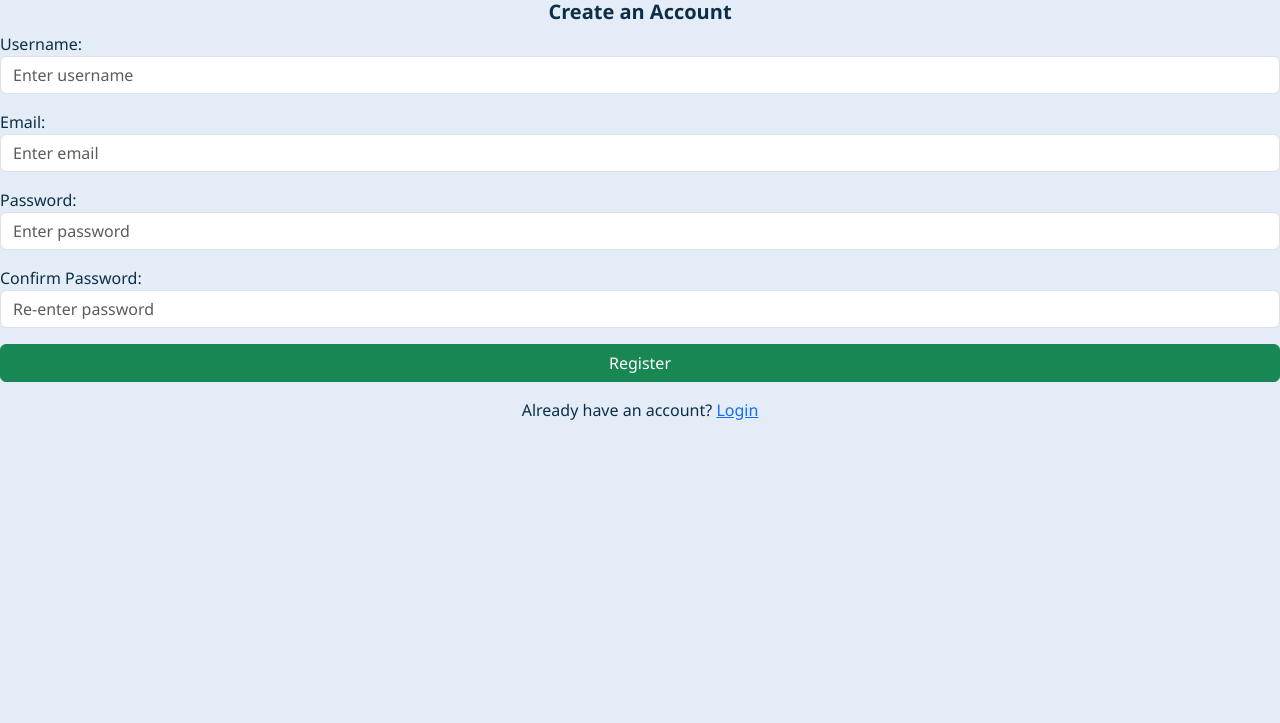
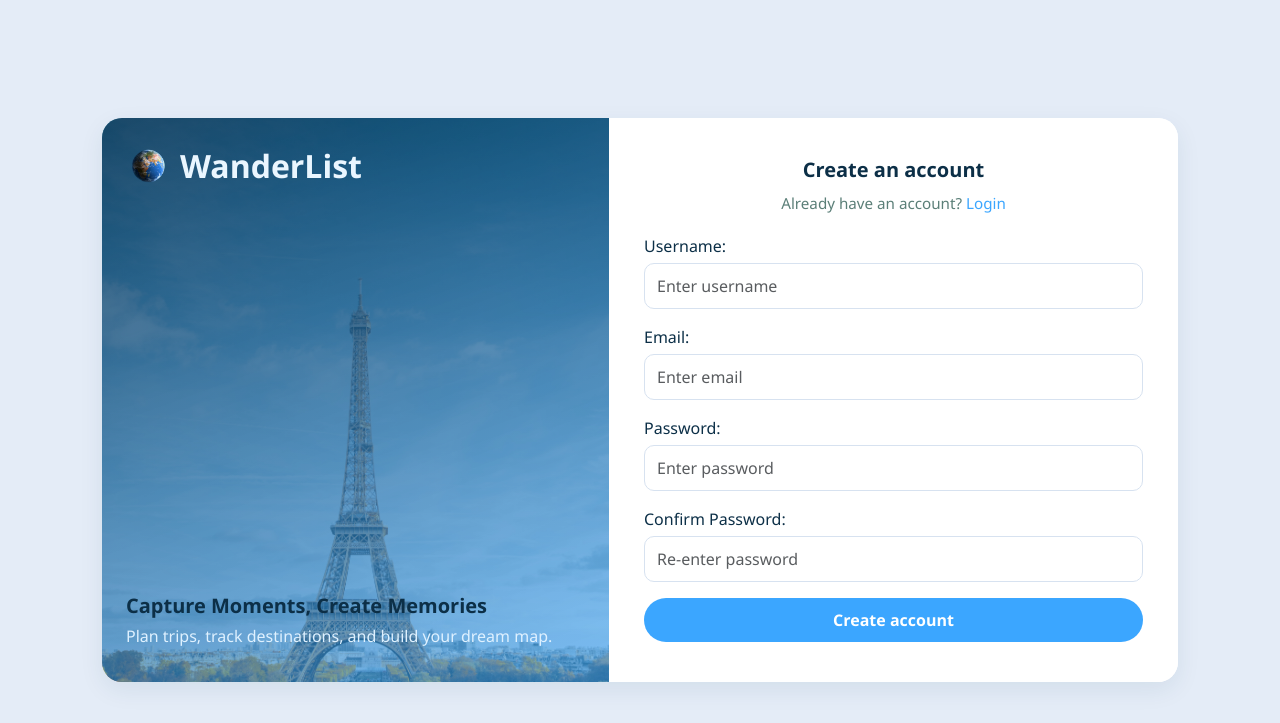
Before and after one commit to Dreee03/csit327-g2-WanderList, a Django app: page /accounts/register/ in a window 1280 px wide. Shown: the top 723 px of the page. Run offline with Django 4.2, Linux system fonts and the light colour scheme; parts of the project's set-up code (start-up, migrations or seed data) failed here and were passed over.

Commit message:
Save local UI updates

```diff
--- a/static/css/register.css
+++ b/static/css/register.css
@@ -2,17 +2,45 @@
    REGISTRATION FORM PAGE
 ================================================ */
 body.form-page {
-  background: linear-gradient(135deg, #4F46E5, #6366F1);
+  background: linear-gradient(135deg, var(--wl-deep), var(--wl-primary));
   min-height: 100vh;
   display: flex;
   justify-content: center;
   align-items: center;
   font-family: 'Segoe UI', Tahoma, Geneva, Verdana, sans-serif;
-  color: #111827;
+  color: var(--wl-text);
+}
+
+/* Keep side-by-side layout responsive to zoom */
+.wl-register-row {
+  display: flex;
+  flex-wrap: nowrap;
+}
+.wl-register-col { flex: 1 1 50%; min-width: 0; }
+.wl-register-col.visual { order: 0; }
+.wl-register-col.form { order: 1; }
+
+/* Optional: fix a comfortable min width for form */
+.wl-register-col.form { max-width: 600px; }
+.wl-register-col.visual { flex-basis: calc(100% - 600px); min-height: 520px; }
+
+/* Enhanced branding visibility */
+.wl-brand { font-size: 32px !important; }
+.wl-logo-img { width: 44px; height: 44px; object-fit: contain; filter: none; border-radius: 0; box-shadow: none; border: 0; background: transparent; }
+.wl-hero-title { font-size: 20px !important; }
+
+/* At very small widths only, stack columns */
+@media (max-width: 720px) {
+  .wl-register-row { flex-wrap: wrap; }
+  .wl-register-col { flex: 1 1 100%; max-width: 100%; }
+  .wl-register-col.visual { min-height: 360px; }
+  .wl-brand { font-size: 26px !important; }
+  .wl-hero-title { font-size: 18px !important; }
+  .wl-logo-img { width: 36px; height: 36px; }
 }
 
 .form-container {
-  background: #fff;
+  background: var(--wl-surface);
   border-radius: 20px;
   padding: 40px 35px;
   max-width: 450px;
@@ -24,7 +52,7 @@ body.form-page {
 .form-container h2 {
   font-weight: 700;
   margin-bottom: 25px;
-  color: #111827;
+  color: var(--wl-text);
 }
 
 .form-container form .mb-3 label {
@@ -35,19 +63,19 @@ body.form-page {
 .form-container form .mb-3 input {
   border-radius: 10px;
   padding: 10px 12px;
-  border: 1px solid #ccc;
+  border: 1px solid var(--wl-border);
   width: 100%;
   transition: all 0.3s ease;
 }
 
 .form-container form .mb-3 input:focus {
-  border-color: #4F46E5;
+  border-color: var(--wl-primary);
   outline: none;
-  box-shadow: 0 0 6px rgba(79,70,229,0.3);
+  box-shadow: 0 0 6px rgba(59,166,255,0.3);
 }
 
 .form-container .btn-success {
-  background: linear-gradient(90deg, #4F46E5, #6366F1);
+  background: linear-gradient(90deg, var(--wl-primary), var(--wl-blue));
   border: none;
   border-radius: 50px;
   padding: 10px 0;
@@ -56,7 +84,7 @@ body.form-page {
 }
 
 .form-container .btn-success:hover {
-  background: linear-gradient(90deg, #4338CA, #4F46E5);
+  background: linear-gradient(90deg, var(--wl-primary-700), var(--wl-primary));
   transform: translateY(-2px);
   box-shadow: 0 6px 15px rgba(0,0,0,0.25);
 }
@@ -66,7 +94,7 @@ body.form-page {
 }
 
 .form-container p a {
-  color: #4F46E5;
+  color: var(--wl-primary);
   font-weight: 500;
   text-decoration: none;
 }
--- a/templates/register.html
+++ b/templates/register.html
@@ -6,10 +6,28 @@
   <title>Register - WanderList</title>
   <link rel="stylesheet" href="https://cdn.jsdelivr.net/npm/bootstrap@5.3.0/dist/css/bootstrap.min.css">
   <link rel="stylesheet" href="{% static 'css/theme.css' %}">
+  <link rel="stylesheet" href="{% static 'css/register.css' %}">
 </head>
 <body class="form-page">
-  <div class="form-container">
-    <h2 class="text-center">Create an Account</h2>
+  <div class="container py-4" style="max-width:1100px; width:100%;">
+    <div class="row g-0 wl-register-row" style="background:var(--wl-surface); border-radius:20px; overflow:hidden; box-shadow: var(--wl-shadow);">
+      <div class="wl-register-col visual" id="register-visual" style="background: linear-gradient(160deg, rgba(14,58,91,0.85), rgba(59,166,255,0.6)), url('{% static 'images/paris.jpg' %}') center/cover no-repeat; position:relative; min-height:420px; transition: background-image 0.6s ease;">
+        <div style="position:absolute; inset:0; display:flex; flex-direction:column; justify-content:flex-end; padding:24px; color:#eaf6ff;">
+          <div class="wl-brand" style="display:flex; align-items:center; gap:10px; font-weight:700; font-size:20px;">
+            <span class="wl-logo" aria-hidden="true" style="display:inline-flex;">
+              <img class="wl-logo-img" alt="WanderList globe logo" src="{% static 'images/earth-logo.png' %}">
+            </span>
+            <span>WanderList</span>
+          </div>
+          <div style="margin-top:auto"></div>
+          <h3 class="wl-hero-title" style="margin:0 0 6px 0; font-weight:700;">Capture Moments, Create Memories</h3>
+          <p style="margin:0 0 10px 0; color:#dff1ff;">Plan trips, track destinations, and build your dream map.</p>
+        </div>
+      </div>
+      <div class="wl-register-col form">
+        <div class="form-container" style="box-shadow:none; border-radius:0; max-width:unset;">
+          <h2 class="text-center" style="margin-bottom:10px;">Create an account</h2>
+          <p class="text-center" style="color:var(--wl-muted); margin-bottom:20px;">Already have an account? <a href="{% url 'login' %}">Login</a></p>
           {% if messages %}
             <div class="mb-3">
               {% for message in messages %}
@@ -38,9 +56,39 @@
               {{ form.password2.label_tag }}{{ form.password2 }}
               {% if form.password2.errors %}<div class="text-danger small">{{ form.password2.errors|striptags }}</div>{% endif %}
             </div>
-      <button type="submit" class="btn btn-success w-100">Register</button>
+            <button type="submit" class="btn btn-success w-100">Create account</button>
           </form>
-    <p class="text-center mt-3">Already have an account? <a href="{% url 'login' %}">Login</a></p>
         </div>
+      </div>
+    </div>
+  </div>
+  <script>
+    (function() {
+      var visual = document.getElementById('register-visual');
+      if (!visual) return;
+      var images = [
+        "{% static 'images/paris.jpg' %}",
+        "{% static 'images/tokyo.jpg' %}",
+        "{% static 'images/newyork.jpg' %}"
+      ];
+      var index = 0;
+      function setBackground() {
+        var url = images[index % images.length];
+        var gradient = 'linear-gradient(160deg, rgba(14,58,91,0.85), rgba(59,166,255,0.6))';
+        visual.style.background = gradient + ', url("' + url + '") center/cover no-repeat';
+      }
+      function onResize() {
+        // Prefer brighter image for very small viewports
+        if (window.innerWidth < 576) {
+          index = 1; // tokyo default on small screens
+        }
+        setBackground();
+      }
+      setBackground();
+      window.addEventListener('resize', onResize);
+      // Rotate images every 6 seconds
+      setInterval(function() { index = (index + 1) % images.length; setBackground(); }, 6000);
+    })();
+  </script>
 </body>
 </html>
```
Also changed, not shown: static/css/style.css (+64 -35 lines), templates/home.html (+17 -9 lines), static/images/earth-logo.png (added). Lines whose indentation alone changed are shown as unchanged.
